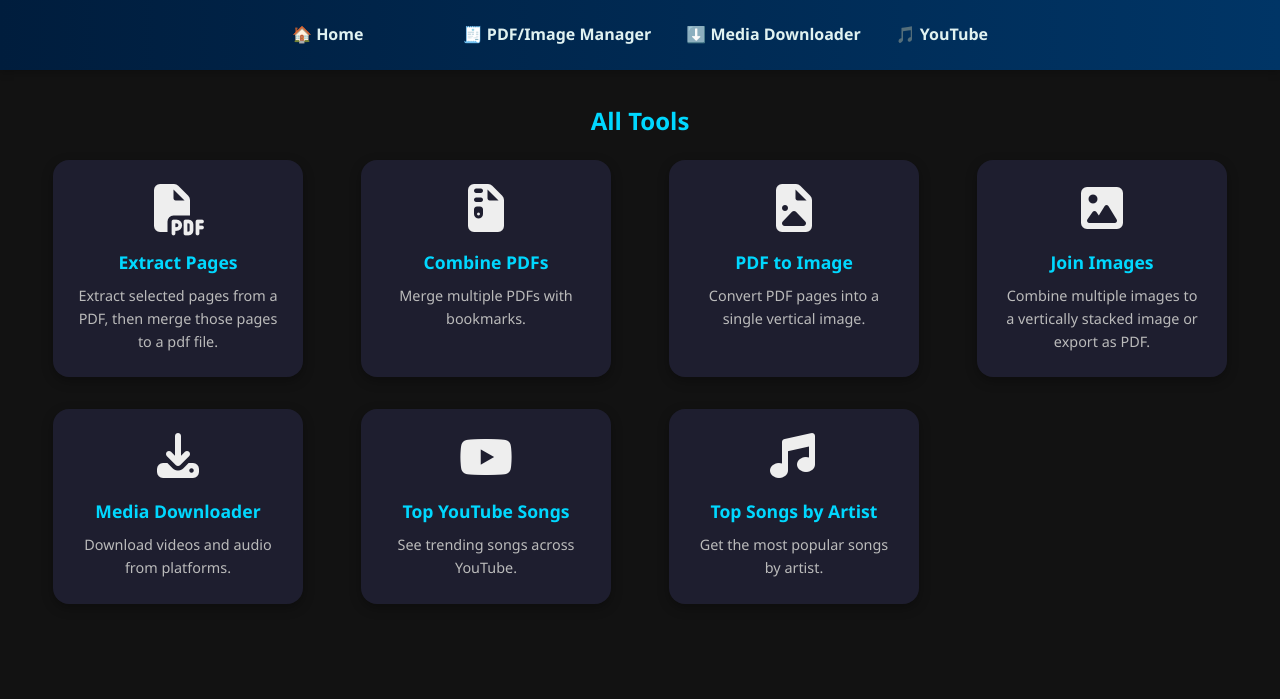
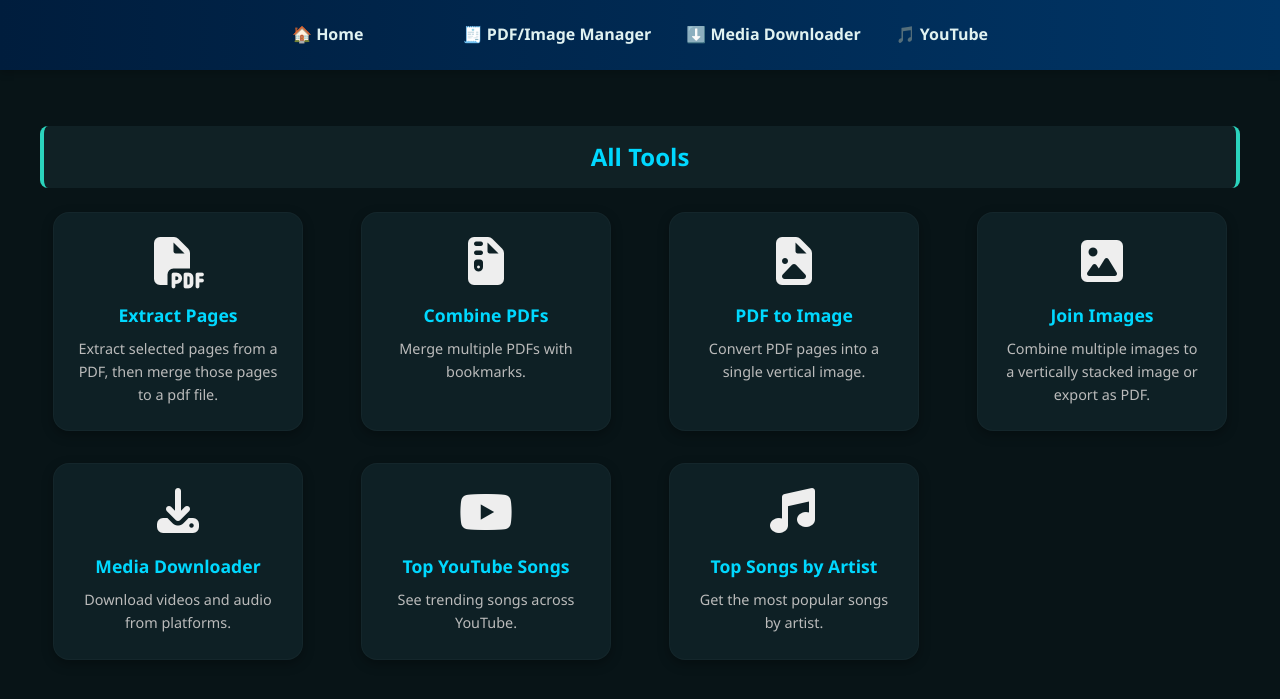
Before and after one commit to devsubrata/image_pdf_tools, a Django app: page / in a window 1280 px wide. Shown: the top 699 px of the page. Run offline with Django 5.2, Linux system fonts and the light colour scheme; some libraries are stand-ins or nearby versions.

Commit message:
Dark theme properties added

```diff
--- a/static/css/global.css
+++ b/static/css/global.css
@@ -1,5 +1,6 @@
 :root {
-    --body-bg: #f5f8fc;
+    /* --body-bg: #f5f8fc; */
+    --body-bg: #081417;
     --text-color: #1a1a1a;
     --accent: #0077b6;
     --accent-light: #00b4d8;
--- a/static/home/styles.css
+++ b/static/home/styles.css
@@ -1,11 +1,13 @@
 :root {
-    --bg-color: #121212;
-    --card-bg: #1e1e2f;
+    --bg-color: #081417;
+    --card-bg: #0e2025;
     --card-hover: #29293f;
+    --shadow-glow: 0 0 20px hsla(172, 66%, 50%, 0.3);
     --primary-color: #00d8ff;
     --icon-color: #eee;
     --text-color: #e0e0e0;
     --secondary-text: #bbbbbb;
+    --border-color: #2bd4bd;
 }
 
 body {
@@ -20,7 +22,19 @@
 }
 
 .tools-container h2 {
-    margin-bottom: 20px;
+    display: flex;
+    align-items: center;
+    justify-content: center;
+    gap: 0.75rem;
+    padding: 0.75rem 1rem;
+    background: hsla(192, 35%, 15%, 0.5);
+    color: var(--primary-color);
+    border-radius: 0.5rem;
+    border-left: 4px solid var(--border-color);
+    border-right: 4px solid var(--border-color);
+    margin: 1.5rem auto;
+    max-width: 1200px;
+    min-width: 220px;
 }
 
 .tools-grid {
@@ -38,19 +52,21 @@
     padding: 1.5rem;
     text-decoration: none;
     color: var(--text-color);
-    transition: transform 0.3s ease, box-shadow 0.3s ease, background 0.3s ease;
+    transition: all 0.3s ease;
     width: 100%;
     max-width: 250px;
     display: flex;
     flex-direction: column;
     align-items: center;
     box-shadow: 0 4px 12px rgba(0, 0, 0, 0.3);
+    border: 1px solid rgb(34 53 57 / 30%);
 }
 
 .tool-card:hover {
     transform: translateY(-6px);
     box-shadow: 0 8px 20px rgba(0, 0, 0, 0.5);
-    background: var(--card-hover);
+    border-color: hsla(172, 66%, 50%, 0.5);
+    box-shadow: var(--shadow-glow);
 }
 
 .tool-card img {
@@ -70,11 +86,6 @@
     color: var(--secondary-text);
 }
 
-/* Center heading */
-.tools-container h2 {
-    color: var(--primary-color);
-}
-
 /* Font Awesome icons inside tool cards */
 .tool-card i {
     font-size: 3rem; /* make icons big */
```
Also changed, not shown: pdf_manager/static/pdf_manager/styles.css (+19 -6 lines).
